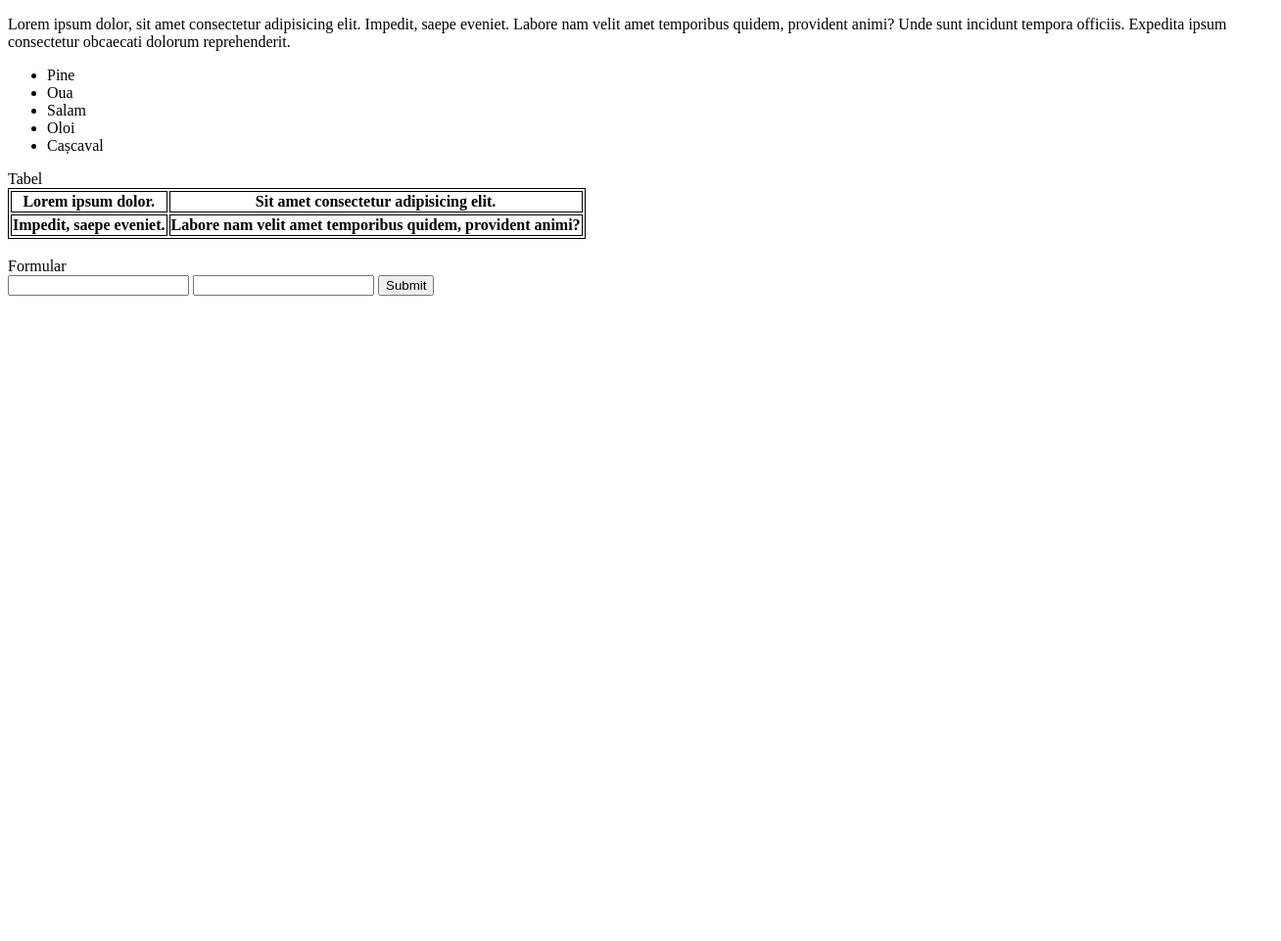
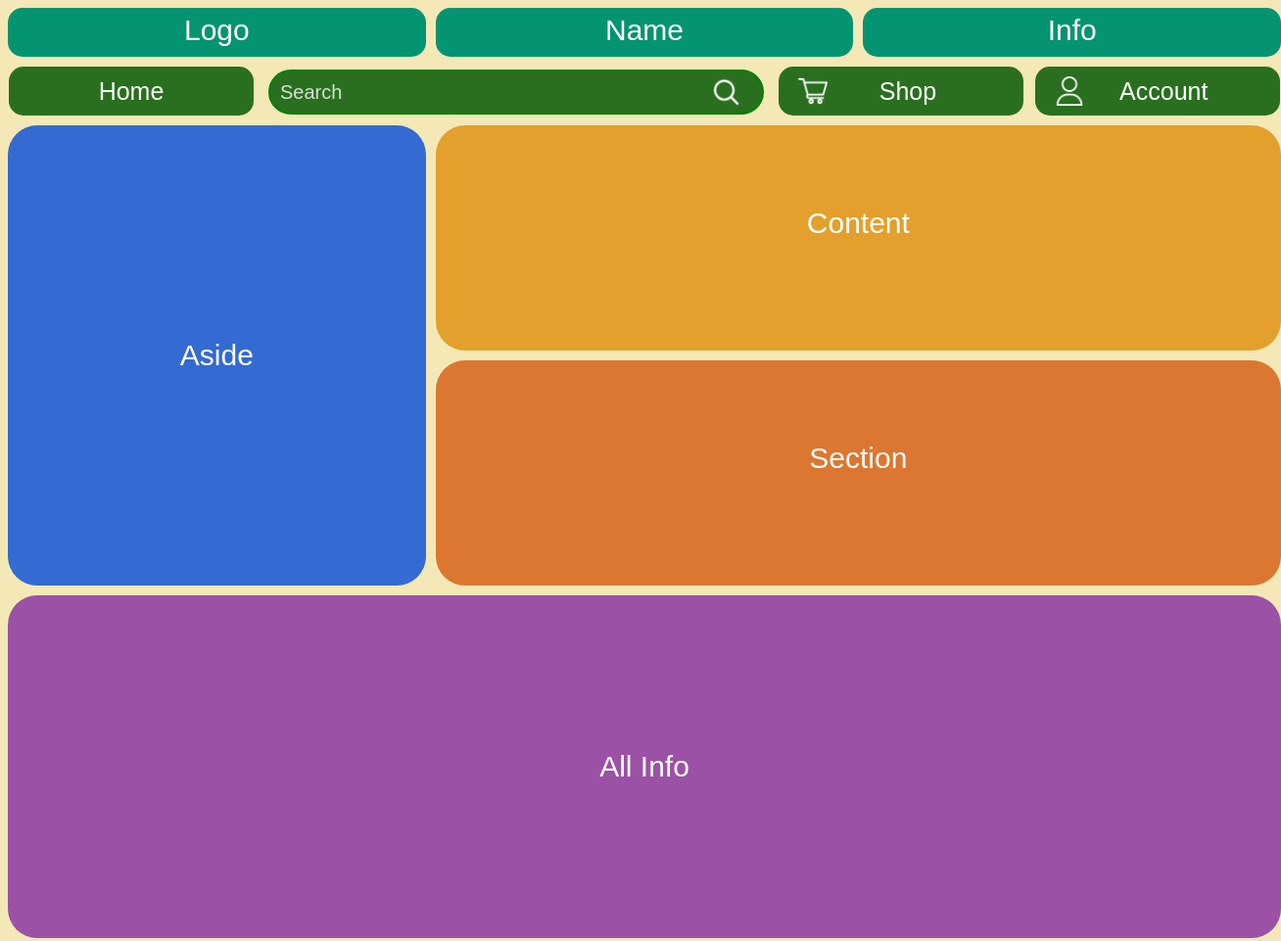
Before and after one commit to Hasstyk228/zota-web-training, a plain HTML site: page index.html in a window 1280 px wide. Shown: the top 961 px of the page at 98% size, 1308 px wide, since content can reach past the window. Before the commit the page ends 800 px from the top, so only its background shows below. Drawn offline with Linux system fonts and the light colour scheme.

Commit message:
1v Site_Shop

```diff
--- a/index.html
+++ b/index.html
@@ -1,47 +1,42 @@
 <!DOCTYPE html>
 <html lang="en">
-<head>
-    <meta charset="UTF-8">
-    <meta name="viewport" content="width=device-width, initial-scale=1.0">
+  <head>
+    <meta charset="UTF-8" />
+    <meta name="viewport" content="width=device-width, initial-scale=1.0" />
     <title>Document</title>
-</head>
-<body>
-    <p>Lorem ipsum dolor, sit amet consectetur adipisicing elit.
-        Impedit, saepe eveniet. Labore nam velit amet temporibus quidem, provident animi?
-        Unde sunt incidunt tempora officiis. Expedita ipsum consectetur obcaecati dolorum reprehenderit.
-    </p>
-    <ul>
-        <li>Pine</li>
-        <li>Oua</li>
-        <li>Salam</li>
-        <li>Oloi</li>
-        <li>Cașcaval</li>
-    </ul>
-    <table style="border: 1px solid;">Tabel
-        <tr >
-            <th style="border: 1px solid;">
-                Lorem ipsum dolor.
-            </th>
-            <th style="border: 1px solid;">
-                Sit amet consectetur adipisicing elit.
-            </th>
-        </tr>
-        <tr>
-            <th style="border: 1px solid;">
-                Impedit, saepe eveniet.
-            </th>
-            <th style="border: 1px solid;">
-                Labore nam velit amet temporibus quidem, provident animi?
-            </th>
-        </tr>
-    </table>
-    <br>
-    <form style="padding-top: 1px;">Formular
-        <br>
-        <input type="text" name="" id="">
-        <input type="email" name="" id="">
-        <input type="submit" name="" id="">
-    </form>
 
-</body>
+    <link rel="stylesheet" href="/zota-web-training/style.css" />
+  </head>
+  <body id="body">
+    <div class="container">
+      <div id="header">
+        <div id="logo">Logo</div>
+        <div id="name">Name</div>
+        <div id="info">Info</div>
+      </div>
+      <div id="nav">
+        <div id="home">
+          <input type="button" value="Home" id="button-home" />
+        </div>
+        <div id="search">
+          <input type="text" id="input-search" placeholder="Search" />
+        </div>
+        <div id="shop">
+          <input type="button" value="  Shop" id="button-shop" />
+        </div>
+        <div id="account">
+          <input type="button" value="  Account" id="button-account" />
+        </div>
+      </div>
+      <div id="aside">Aside</div>
+      <div id="content">Content</div>
+      <div id="section">Section</div>
+      <div id="all1">All Info</div>
+      <div id="all2">All Info</div>
+      <div id="all3">All Info</div>
+      <div id="footer">Footer</div>
+    </div>
+
+    <script src="/zota-web-training/script.js"></script>
+  </body>
 </html>
--- /dev/null
+++ b/style.css
@@ -0,0 +1,195 @@
+#body {
+  background-color: rgb(244, 232, 183);
+}
+.container {
+  display: grid;
+  grid-template-columns: repeat(3, 1fr);
+  grid-template-rows: repeat(29, 50px);
+  width: 1300px;
+  margin-left: auto;
+  margin-right: auto;
+  gap: 10px;
+}
+
+.container > div {
+  background-color: rgb(72, 154, 72);
+  font-size: 30px;
+  border-radius: 30px;
+  text-align: center;
+  color: rgb(255, 255, 255);
+  font-family: Arial;
+}
+
+#header {
+  background-color: rgba(23, 127, 217, 0);
+  grid-column: 1/4;
+  grid-row: 1/2;
+  display: grid;
+  grid-template-columns: repeat(3, 1fr);
+  gap: 10px;
+  justify-content: center;
+}
+
+#header > div {
+  border-radius: 15px;
+  background-color: rgb(4, 148, 114);
+  text-align: center;
+  line-height: 45px;
+}
+
+#nav {
+  background-color: rgba(0, 0, 255, 0);
+  grid-column: 1/4;
+  grid-row: 2/3;
+  display: grid;
+  grid-template-columns: repeat(5, 1fr);
+  gap: 10px;
+}
+
+#home {
+  background-color: rgba(42, 111, 31, 0);
+  border-radius: 10px;
+  grid-column: 1/2;
+}
+
+#button-home {
+  width: 250px;
+  height: 50px;
+  border-radius: 15px;
+  font-size: 25px;
+  background-color: rgb(42, 111, 31);
+  color: #ffffff;
+  border: 0px;
+}
+
+#button-home:active {
+  background-color: rgb(83, 181, 68);
+}
+
+#search {
+  background-color: rgba(0, 255, 255, 0);
+  border-radius: 10px;
+  grid-column: 2/4;
+}
+
+#input-search {
+  margin-top: 3px;
+  width: 490px;
+  height: 40px;
+  border-radius: 40px;
+  font-size: 20px;
+  border: 2px solid green;
+  background-color: rgb(42, 111, 31);
+  color: rgb(255, 255, 255);
+  background-image: url("img/search.png");
+  background-size: 30px;
+  background-position: 450px 4px;
+  background-repeat: no-repeat;
+  padding-left: 10px;
+  outline: none;
+}
+
+#input-search::placeholder {
+  color: #ffffff;
+  opacity: 0.8;
+}
+
+#shop {
+  background-color: rgba(42, 111, 31, 0);
+  border-radius: 10px;
+}
+
+#button-shop {
+  width: 250px;
+  height: 50px;
+  border-radius: 15px;
+  font-size: 25px;
+  background-color: rgb(42, 111, 31);
+  color: #ffffff;
+  background-image: url(/zota-web-training/img/shopping-cart.png);
+  background-size: 30px;
+  background-repeat: no-repeat;
+  background-position: 20px 10px;
+  border: 0px;
+}
+
+#button-shop:active {
+  background-color: rgb(83, 181, 68);
+}
+
+#account {
+  background-color: rgba(42, 111, 31, 0);
+  border-radius: 10px;
+}
+
+#button-account {
+  width: 250px;
+  height: 50px;
+  font-size: 25px;
+  border-radius: 15px;
+  background-color: rgb(42, 111, 31);
+  color: #ffffff;
+  background-image: url(/zota-web-training/img/user.png);
+  background-size: 30px;
+  background-repeat: no-repeat;
+  background-position: 20px 10px;
+  border: 0px;
+}
+
+#button-account:active {
+  background-color: rgb(83, 181, 68);
+}
+
+#aside {
+  text-align: center;
+  line-height: 470px;
+  background-color: rgb(51, 107, 210);
+
+  grid-column: 1/1;
+  grid-row: 3/11;
+}
+
+#content {
+  text-align: center;
+  line-height: 200px;
+  background-color: rgb(227, 160, 44);
+  grid-column: 2/4;
+  grid-row: 3/7;
+}
+
+#section {
+  text-align: center;
+  line-height: 200px;
+  background-color: rgb(219, 119, 48);
+  grid-column: 2/4;
+  grid-row: 7/11;
+}
+
+#all1 {
+  background-color: rgb(155, 81, 165);
+  text-align: center;
+  line-height: 350px;
+  grid-column: 1/4;
+  grid-row: 11/17;
+}
+
+#all2 {
+  background-color: rgb(155, 81, 165);
+  text-align: center;
+  line-height: 350px;
+  grid-column: 1/4;
+  grid-row: 17/23;
+}
+
+#all3 {
+  background-color: rgb(155, 81, 165);
+  text-align: center;
+  line-height: 350px;
+  grid-column: 1/4;
+  grid-row: 23/29;
+}
+
+#footer {
+  background-color: rgb(55, 177, 39);
+  grid-column: 1/4;
+}
```
Also changed, not shown: img/home.png (added), img/search.png (added), img/shopping-cart.png (added), img/user.png (added), script.js (added).
